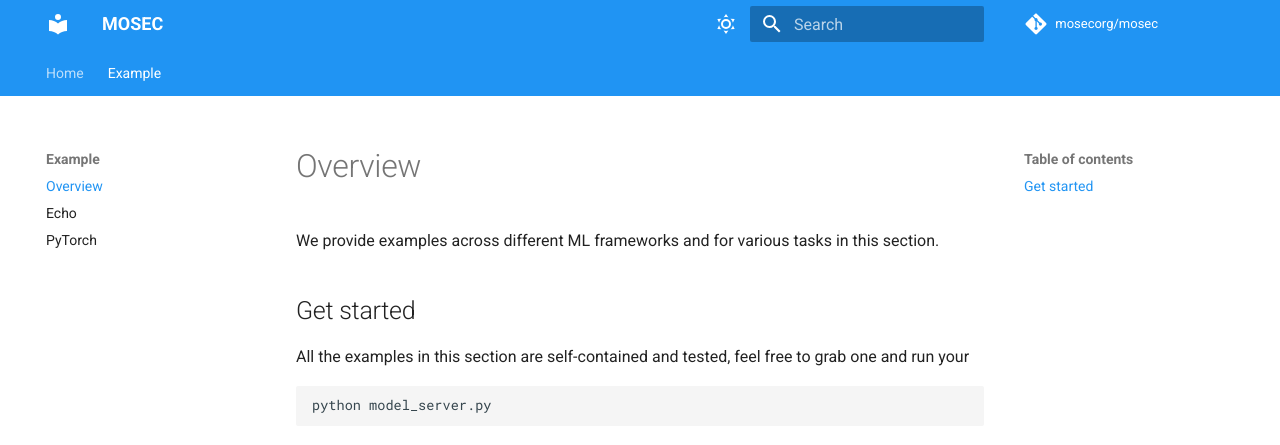
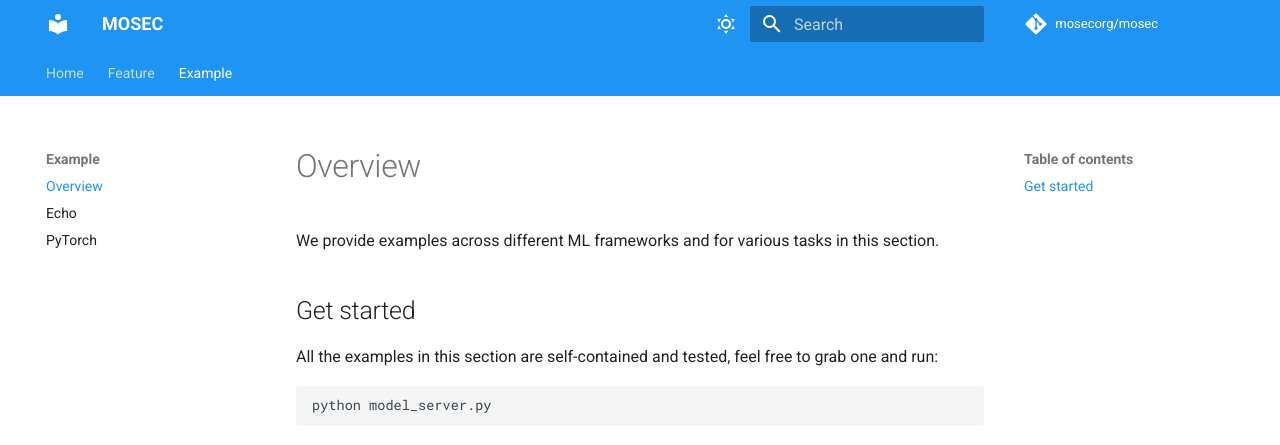
Before and after one commit to mosecorg/mosec, an MkDocs documentation site: the page built from docs/example.md, in a window 1280 px wide. Shown: the top 445 px of the page. Built offline with MkDocs 1.6.1 and Material for MkDocs 9.7.7, drawn with Linux system fonts in a browser that asks for light colours; comment, search, counter and statistics services are not loaded.

Commit message:
resolve comments

```diff
--- a/.github/docs/example.md
+++ b/docs/example.md
@@ -1,7 +1,7 @@
 We provide examples across different ML frameworks and for various tasks in this section.
 
 ## Get started
-All the examples in this section are self-contained and tested, feel free to grab one and run your
+All the examples in this section are self-contained and tested, feel free to grab one and run:
 
     python model_server.py
 
--- a/mkdocs.yml
+++ b/mkdocs.yml
@@ -1,16 +1,15 @@
 site_name: MOSEC
 site_description: Model Serving made Efficient in the Cloud
 
-
 repo_name: mosecorg/mosec
 repo_url: https://github.com/mosecorg/mosec
-
-docs_dir: .github/docs
 
 nav:
   - Home:
       - Overview: "index.md"
       - Contributing: "contributing.md"
+  - Feature:
+      - Overview: "feature.md"
   - Example:
       - Overview: "example.md"
       - Echo: "example_echo.md"
```
Also changed, not shown: README.md (+1 -1 lines), docs/feature.md (added, +1 -0 lines), .github/static/logo.svg (deleted), .github/static/logo_name.svg (deleted), docs/contributing.md (renamed from .github/docs/contributing.md), docs/example_echo.md (renamed from .github/docs/example_echo.md), docs/example_pytorch.md (renamed from .github/docs/example_pytorch.md), docs/index.md (renamed from .github/docs/index.md).
